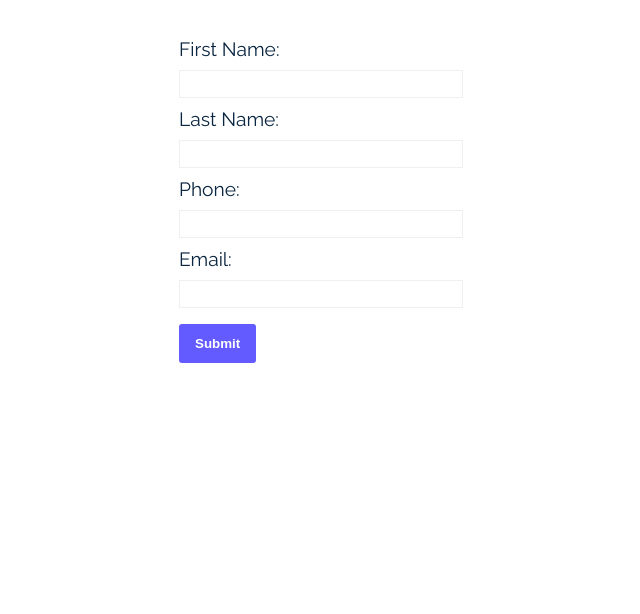
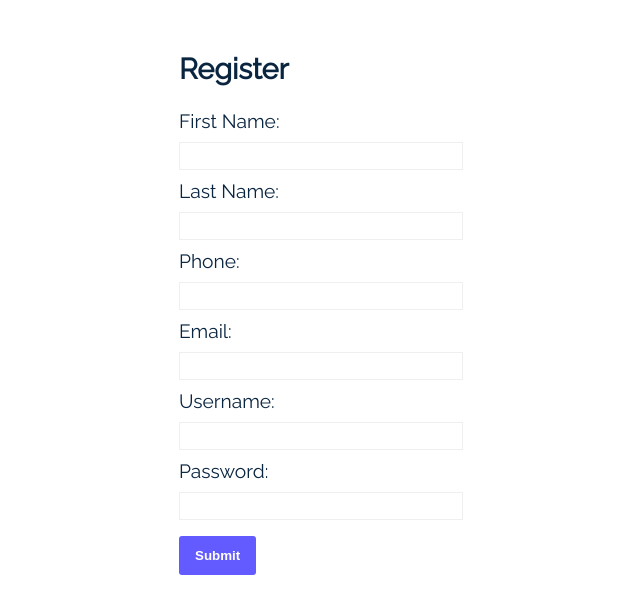
Before and after one commit to sibuh/stripe-frontend, a React (Create React App) app: page /signup in a window 1280 px wide. Shown: the top 614 px of the page, without its empty margins (322-962 px from the left). Built offline with nearby package versions, Linux system fonts and the light colour scheme.

Commit message:
login page worked

```diff
--- a/package.json
+++ b/package.json
@@ -7,6 +7,7 @@
     "@testing-library/jest-dom": "^5.17.0",
     "@testing-library/react": "^13.4.0",
     "@testing-library/user-event": "^13.5.0",
+    "axios": "^1.7.2",
     "react": "^18.3.1",
     "react-dom": "^18.3.1",
     "react-query": "^3.39.3",
--- a/src/App.js
+++ b/src/App.js
@@ -2,11 +2,10 @@ import "./App.css";
 import { BrowserRouter, Routes, Route } from "react-router-dom";
 import Payment from "./Payment";
 import Completion from "./Completion";
-import Products from "./Products";
 import Home from "./Home";
 import Signup from "./SignUp";
-import Success from "./Success";
 import Error from './Error'
+import Login from "./Login";
 
 function App() {
   return (
@@ -15,7 +14,7 @@ function App() {
         <Routes>
           <Route path="/" element={<Home/>} />
           <Route path="/signup" element={<Signup />} />
-          <Route path="/success" element={<Success />}></Route>
+          <Route path="/login" element={<Login />}></Route>
           <Route path="/err" element={<Error />}></Route>
           <Route path="/payment/:productId" element={<Payment />} />
           <Route path="/completion" element={<Completion />} />
--- /dev/null
+++ b/src/Login.js
@@ -0,0 +1,76 @@
+import React, { useState } from "react";
+import axios from "./api/axios";
+import Products from "./Products";
+const LoginUrl="/login";
+
+const Login = () => {
+
+    const[loginData,setLoginData]=useState({username:"",password:""});
+    const [success,setSuccess]=useState(false);
+    const [errMsg,setErrMsg]=useState('');
+    // const navigate=useNavigate();
+
+    function handleChange(event){
+        event.preventDefault();
+
+        return setLoginData({
+            ...loginData,
+            [event.target.name]:event.target.value
+        })
+    }
+
+    const handleSubmit = async(event)=>{
+       event.preventDefault();
+       try{
+        const response = await axios.post(
+            LoginUrl,
+            JSON.stringify(loginData),
+            {
+            headers: { 'Content-Type': 'application/json' },
+            withCredentials: true,
+            })
+            console.log(response);
+        setSuccess(true);
+        console.log("success:",success);
+        setLoginData({username:"",password:""});
+       } catch(err){
+        setErrMsg("request failed");
+        console.log(err?.response);
+
+       }
+
+
+
+
+    }
+    return (
+        <>
+        {success?<section>
+            <Products />
+            </section>:<section>
+            {errMsg && <p>{errMsg} </p>}
+            <form onSubmit={handleSubmit} >
+                    <label htmlFor="username">Username:</label>
+                    <input
+                    id="username"
+                    name="username"
+                    value={loginData.username}
+                    onChange={handleChange}
+                    />
+
+                    <label htmlFor="password">password:</label>
+                    <input
+                    id="password"
+                    name="password"
+                    value={loginData.password}
+                    onChange={handleChange}
+                    />
+                    <button>login</button>
+                </form>
+            </section>
+            }
+        </>
+     );
+}
+
+export default Login;
--- a/src/Payment.js
+++ b/src/Payment.js
@@ -10,14 +10,14 @@ function Payment() {
   const { productId } = useParams();
 
   useEffect(() => {
-    fetch("http://localhost:8000/pk").then(async (r) => {
+    fetch("http://localhost:8080/pk").then(async (r) => {
       const { publishableKey } = await r.json();
       setStripePromise(loadStripe(publishableKey));
     });
   }, []);
 
   useEffect(() => {
-    fetch("http://localhost:8000/cpi", {
+    fetch("http://localhost:8080/cpi", {
       method: "POST",
       body: JSON.stringify({
         id: parseInt(productId),
--- a/src/Products.js
+++ b/src/Products.js
@@ -24,7 +24,7 @@ const Products = () => {
   const [products,setProducts]=useState([]);
    useEffect(()=>{
     async function fetchProducts(){
-      const res =await fetch("http://localhost:8000/products");
+      const res =await fetch("http://localhost:8080/events");
       const data = await res.json();
       if(data){
         setProducts(data.products);
--- a/src/SignUp.js
+++ b/src/SignUp.js
@@ -1,55 +1,117 @@
 import { useState } from "react";
-import { useNavigate } from "react-router-dom";
+import Login from './Login';
+import axios from "./api/axios";
+
+const RegisterUrl="/register";
 
 export default function SignUp() {
-  const [formData, setFormData] = useState({firstName: "",lastName:"",email: "",phone: ""});
+  const [data, setData] = useState(
+    {
+      first_name: "",
+      last_name:"",
+      email: "",
+      phone: "",
+      password:"",
+      username:""
+    });
+  const [errMsg,setErrMsg]=useState('');
+  const [success,setSuccess]=useState(false);
 
   const handleChange = (event) => {
     const { name, value } = event.target;
-    setFormData((prevFormData) => ({ ...prevFormData, [name]: value }));
+    setData((prevFormData) => ({ ...prevFormData, [name]: value }));
   };
 
-  const navigate =useNavigate();
+  // const navigate =useNavigate();
 
-  const handleSubmit = (event) => {
+  const handleSubmit = async (event) => {
     event.preventDefault();
 
-       fetch("http://localhost:8080/v1/create",{
-            method:"POST",
-            headers:{"content-type":"application/json"},
-            body: JSON.stringify(formData)
-        })
-        .then(res => {
-            console.log("status code",res.status)
-            if (res.ok){
-                navigate("/success")
-            }
-          return  res.json
-        })
-        .then(data=>{})
-        .catch(error=>{
-            console.log(error)
-            navigate("/err")
-        })
+     try{
+      const response=await axios.post(
+        RegisterUrl,
+        JSON.stringify(data),
+        {
+          headers: { 'Content-Type': 'application/json' },
+          withCredentials: true,
+         });
+        setSuccess(true);
+        console.log(response?.data)
+        setData({
+          first_name: "",
+          last_name:"",
+          email: "",
+          phone: "",
+          password:"",
+          username:""
+        });
+     }catch(err){
+      console.log(err?.response)
+      setErrMsg("error while registering")
+      console.log(err);
+     }
 
-
-};
-
+  }
   return (
-    <form onSubmit={handleSubmit}>
+    <>
+      {success?<section>
+        <Login />
+      </section>:<section>
+      <p >{errMsg}</p>
+      <h1>Register</h1>
+      <form onSubmit={handleSubmit}>
       <label htmlFor="firstName">First Name:</label>
-      <input type="text" id="firstName" name="firstName" value={formData.firstName} onChange={handleChange}/>
+      <input
+        type="text"
+        id="firstName"
+        name="first_name"
+        value={data.first_name}
+        onChange={handleChange}/>
 
       <label htmlFor="lastName">Last Name:</label>
-      <input type="text" id="lastName" name="lastName" value={formData.lastName} onChange={handleChange}/>
+      <input
+        type="text"
+        id="lastName"
+        name="last_name"
+        value={data.last_name}
+        onChange={handleChange}/>
 
       <label htmlFor="phone">Phone:</label>
-      <input id="phone" name="phone" value={formData.phone} onChange={handleChange}/>
+      <input
+        id="phone"
+        name="phone"
+        value={data.phone}
+        onChange={handleChange}
+        />
 
       <label htmlFor="email">Email:</label>
-      <input type="email" id="email" name="email" value={formData.email} onChange={handleChange}/>
-
-      <button type="submit">Submit</button>
-    </form>
+      <input
+        type="email"
+        id="email"
+        name="email"
+        value={data.email}
+        onChange={handleChange}
+        />
+      <label htmlFor="username">Username:</label>
+      <input
+        type="text"
+        id="username"
+        name="username"
+        value={data.username}
+        onChange={handleChange}
+        />
+      <label htmlFor="password">Password:</label>
+      <input
+        type="password"
+        id="password"
+        name="password"
+        value={data.password}
+        onChange={handleChange}
+        />
+      <button >Submit</button>
+       </form>
+    </section>
+      }
+ </>
   );
 }
--- /dev/null
+++ b/src/api/axios.js
@@ -0,0 +1,5 @@
+import axios from 'axios';
+
+export default axios.create({
+    baseURL: 'http://localhost:8080/v1'
+});
```
Also changed, not shown: 1 other file (tests, documents, lock files or other folders).
